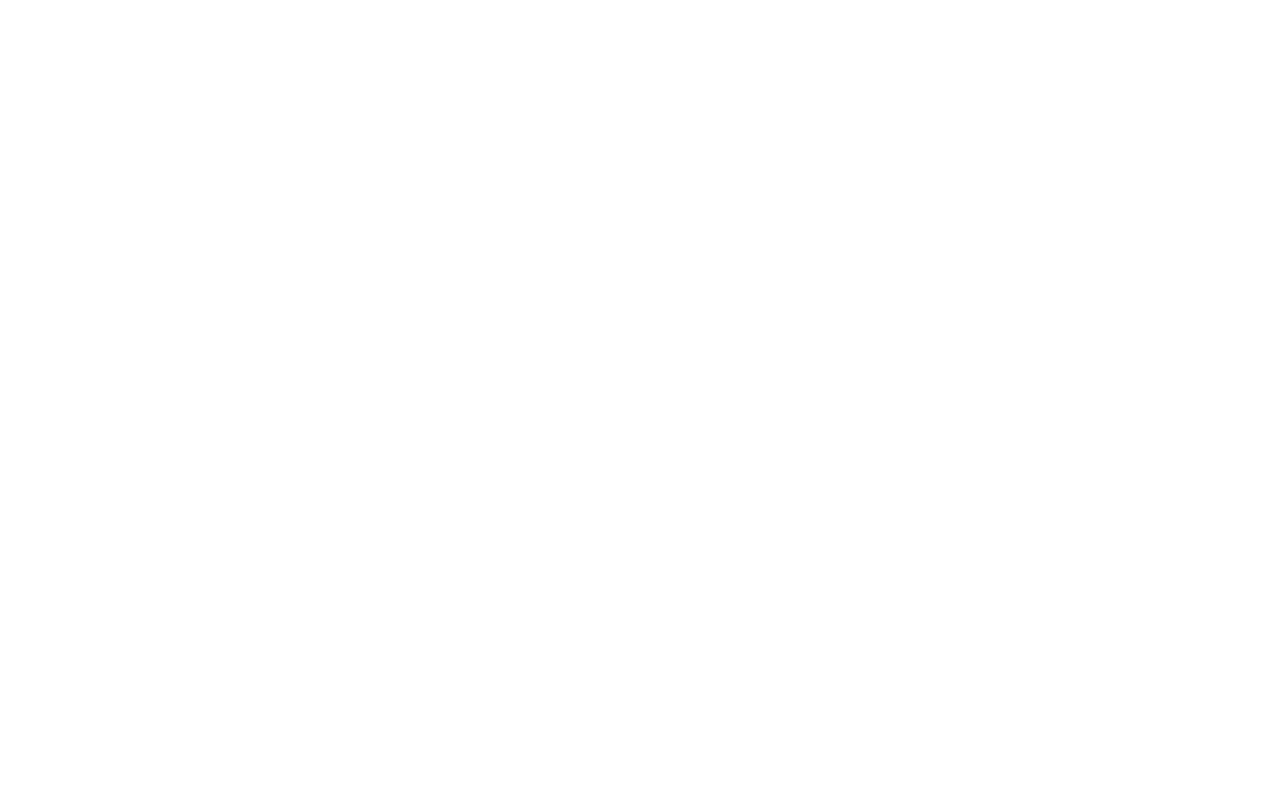
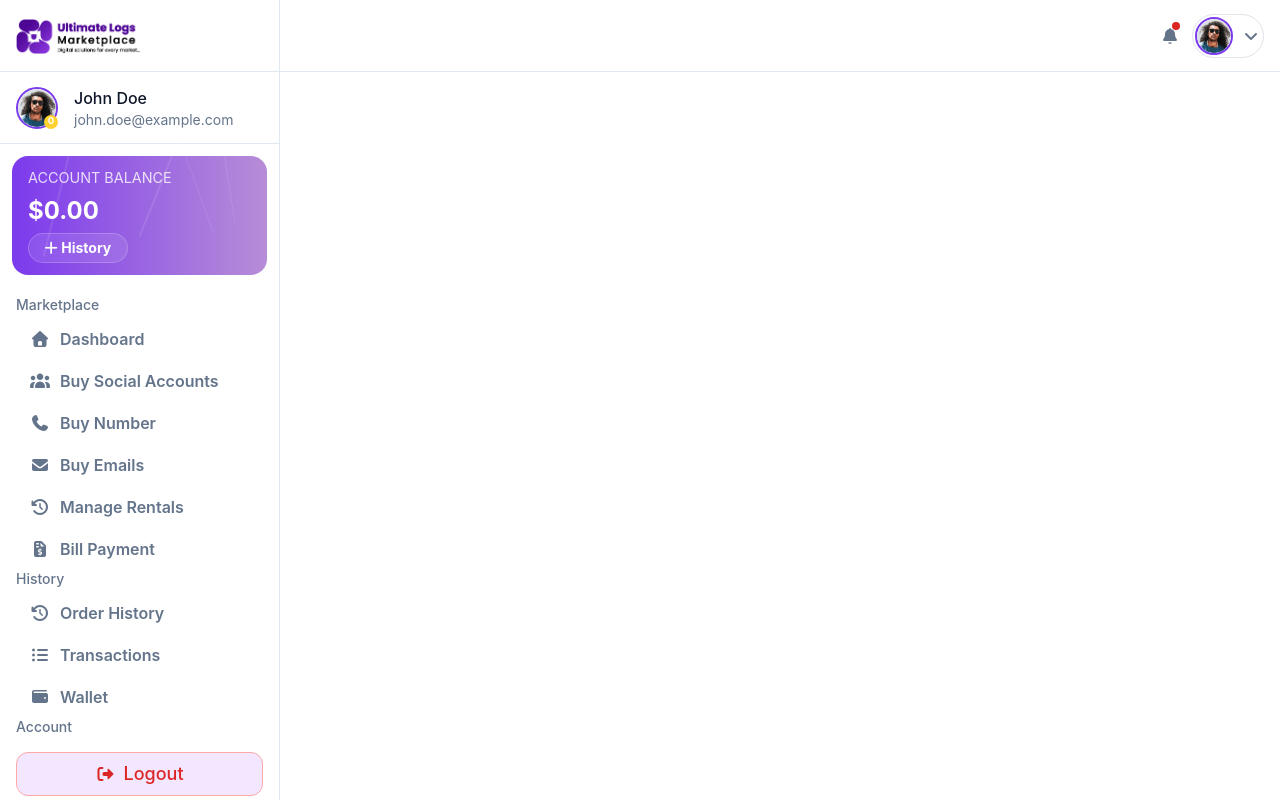
Before and after one commit to Daveed-dev/Ultimate-Logs-Marketplace, a React (Vite) app in the folder Vite-Frontend/: page /user in a window 1280 px wide. Built offline with nearby package versions, Linux system fonts and the light colour scheme.

Commit message:
Resructured the applayout by maving navar constant and created an active link with Nanlink

```diff
--- a/Vite-Frontend/src/App.jsx
+++ b/Vite-Frontend/src/App.jsx
@@ -5,6 +5,8 @@
 import Login from './auth/Login';
 import Signup from './auth/Signup';
 import AppLayout from './auth/AppLayout';
+import Dashboard from './AppLayout-Comp/Dashboard';
+import SmsService from './AppLayout-Comp/SmsService';
 
 const App = () => {
   return (
@@ -14,7 +16,12 @@
         <Route path='/user/*' element={<Auth />}>
           <Route path='login' element={<Login />} />
           <Route path='register' element={<Signup />} />
-          <Route path='dashboard' element={<AppLayout />} />
+        </Route>
+
+        {/* Main App */}
+        <Route path='/user' element={<AppLayout />}>
+          <Route path='dashboard' element={<Dashboard />} />
+          <Route path='sms-service' element={<SmsService />} />
         </Route>
       </Routes>
     </>
--- a/Vite-Frontend/src/AppLayout-Comp/Dashboard.jsx
+++ b/Vite-Frontend/src/AppLayout-Comp/Dashboard.jsx
@@ -1,21 +1,16 @@
 import React, { useEffect } from 'react';
 import Main from '../Dashboard-Comp/main.jsx';
-import Navbar from './Navbar.jsx';
+import { useOutletContext } from 'react-router-dom';
 
-const Dashboard = ({ setIsSidebarOpen, SetActivePanel }) => {
+const Dashboard = () => {
   useEffect(() => {
     document.title = 'Ultimate Tools Marketplace - Dashboard';
   }, []);
+  const { setIsSidebarOpen, SetActivePanel } = useOutletContext();
+
   return (
     <>
       <section className='lg:ml-[var(--aside-width)] w-full lg:w-[calc(100%-var(--aside-width))] h-screen pt-[var(--nav-height)] '>
-        {/*
-        NAVBAR
-        */}
-        <Navbar
-          setIsSidebarOpen={setIsSidebarOpen}
-          SetActivePanel={SetActivePanel}
-        />
         {/*
         MAIN CONTENT
         */}
--- a/Vite-Frontend/src/AppLayout-Comp/Sidebar.jsx
+++ b/Vite-Frontend/src/AppLayout-Comp/Sidebar.jsx
@@ -1,7 +1,13 @@
 import React, { useEffect, useState } from 'react';
-import { Link } from 'react-router-dom';
+import { NavLink, useLocation } from 'react-router-dom';
 
 const Sidebar = ({ isSidebarOpen, setIsSidebarOpen }) => {
+  const location = useLocation();
+  const isDashboard = location.pathname === '/user/dashboard';
+
+  const navLinkClass = ({ isActive }) =>
+    `flex items-center gap-2.5 text-base  py-2 px-2 font-semibold rounded-lg  ${isActive ? 'bg-[var(--white)] text-[var(--cl-purple)]' : 'text-[var(--text-muted)] hover:bg-[var(--white)] hover:text-[var(--cl-purple)]'} `;
+
   return (
     <>
       <aside
@@ -43,6 +49,47 @@
             <p className='text-[var(--gray)] text-sm'>john.doe@example.com</p>
           </div>
         </section>
+        {/*
+          Sidebar  Balance
+          */}
+        {!isDashboard && (
+          <section className='p-3'>
+            <div className='w-full h-fit bg-gradient-to-r from-[var(--cl-purple)] to-[var(--dark-pur)]/50 rounded-2xl px-4 py-3 flex flex-col gap-1.5 relative'>
+              <div className='absolute inset-0 pointer-events-none z-1'>
+                <span className='absolute left-12 -top-10 h-[120%] w-[1.5px] bg-white/10 rotate-[14deg]'></span>
+
+                <span className='absolute left-45 -top-10 h-[100%] w-[1px] bg-white/10 rotate-[-20deg]'></span>
+
+                <span className='absolute right-26 -top-10 h-[105%] w-[1.5px] bg-white/10 rotate-[22deg]'></span>
+
+                <span className='absolute right-10 -top-10 h-[90%] w-[1px] bg-white/10 rotate-[-9deg]'></span>
+              </div>
+
+              <div className=' '>
+                <p className='text-[var(--cl-white)]/80 text-sm md:text-[0.9rem]'>
+                  ACCOUNT BALANCE
+                </p>
+              </div>
+              <div>
+                <h1 className='text-[var(--cl-white)] text-xl md:text-2xl font-bold'>
+                  $0.00
+                </h1>
+              </div>
+              <div className='w-25'>
+                <NavLink
+                  href='#'
+                  className='flex items-center gap-1 bg-white/10 backdrop-blur-[10px] text-[var(--cl-white)] hover:-translate-y-0.5 transition-all text-sm font-bold duration-300 py-1 px-4 rounded-3xl border-1 border-[var(--cl-white)]/20'
+                >
+                  <i className='fa-solid fa-add '></i>
+                  <p>History</p>
+                </NavLink>
+              </div>
+            </div>
+          </section>
+        )}
+        {/*
+          end of Sidebar Balance
+          */}
         <section className='w-full px-4 pt-2 pb-4 overflow-y-auto  flex-1 scrollbar-hidden'>
           {/* FirstSection */}
           <div>
@@ -50,24 +97,18 @@
               Marketplace
             </h1>
             <nav className='pt-1  flex flex-col gap-0.5 pl-1.5'>
-              <a
-                href='#'
-                className='flex items-center gap-2.5 text-base  py-2 px-2 font-semibold rounded-lg bg-[var(--white)] text-[var(--cl-purple)]'
-              >
+              <NavLink to='/user/dashboard' className={navLinkClass}>
                 <i className='fas fa-home'></i>Dashboard
-              </a>
+              </NavLink>
               <a
                 href='#'
                 className='flex items-center gap-2.5 text-base  py-2 px-2 font-semibold rounded-lg text-[var(--text-muted)] hover:bg-[var(--white)] hover:text-[var(--cl-purple)]'
               >
                 <i className='fa-solid fa-users'></i>Buy Social Accounts
               </a>
-              <a
-                href='#'
-                className='flex items-center gap-2.5 text-base  py-2 px-2 font-semibold rounded-lg text-[var(--text-muted)] hover:bg-[var(--white)] hover:text-[var(--cl-purple)]'
-              >
+              <NavLink to='/user/sms-service' className={navLinkClass}>
                 <i className='fa-solid fa-phone'></i>Buy Number
-              </a>
+              </NavLink>
               <a
                 href='#'
                 className='flex items-center gap-2.5 text-base  py-2 px-2 font-semibold rounded-lg text-[var(--text-muted)] hover:bg-[var(--white)] hover:text-[var(--cl-purple)]'
@@ -166,12 +207,12 @@
           </div>
         </section>
         <section className='pt-2 pb-1 px-4 shrink-0 bg-[var(--cl-white)]'>
-          <Link to='/user/login'>
+          <NavLink to='/user/login'>
             <div className='w-full h-11 flex items-center gap-2 text-[#DC2626] border-1 border-[#ffa9a9] hover:bg-[#ffa9a9] bg-[var(--white)] justify-center rounded-lg cursor-pointer transition-all duration-300 rounded-xl'>
               <i className='fa-solid fa-right-from-bracket'></i>{' '}
               <span className='text-lg font-medium'>Logout</span>
             </div>
-          </Link>
+          </NavLink>
         </section>
       </aside>
     </>
--- /dev/null
+++ b/Vite-Frontend/src/AppLayout-Comp/SmsService.jsx
@@ -0,0 +1,18 @@
+import React, { useEffect } from 'react';
+import { useOutletContext } from 'react-router-dom';
+
+const SmsService = () => {
+  useEffect(() => {
+    document.title = 'Ultimate Tools Marketplace - SmsService';
+  }, []);
+  const { setIsSidebarOpen, SetActivePanel } = useOutletContext();
+  return (
+    <>
+      <section className='lg:ml-[var(--aside-width)] w-full lg:w-[calc(100%-var(--aside-width))] h-screen pt-[var(--nav-height)] bg-[var(--bg-body)]'>
+        <h1>SMS Servicves</h1>
+      </section>
+    </>
+  );
+};
+
+export default SmsService;
--- a/Vite-Frontend/src/auth/AppLayout.jsx
+++ b/Vite-Frontend/src/auth/AppLayout.jsx
@@ -1,9 +1,12 @@
 import React, { useEffect, useState } from 'react';
 import Sidebar from '../AppLayout-Comp/Sidebar.jsx';
+import Navbar from '../AppLayout-Comp/Navbar.jsx';
 import Dashboard from '../AppLayout-Comp/Dashboard.jsx';
 import Notification from '../AppLayout-Comp/Notification.jsx';
 import NotificationSidebar from '../AppLayout-Comp/NotificationSidebar.jsx';
 import UserprofileSidebar from '../AppLayout-Comp/UserprofileSidebar.jsx';
+import SmsService from '../AppLayout-Comp/SmsService.jsx';
+import { Outlet } from 'react-router-dom';
 
 const AppLayout = () => {
   const [isSidebarOpen, setIsSidebarOpen] = useState(false);
@@ -37,9 +40,23 @@
           ></div>
         )}
 
-        <Dashboard
+        {/*
+        NAVBAR
+        */}
+        <Navbar
           setIsSidebarOpen={setIsSidebarOpen}
           SetActivePanel={SetActivePanel}
+        />
+
+        {/* <Dashboard
+          setIsSidebarOpen={setIsSidebarOpen}
+          SetActivePanel={SetActivePanel}
+        /> */}
+        <Outlet
+          context={{
+            setIsSidebarOpen,
+            SetActivePanel,
+          }}
         />
 
         {(ActivePanel || selectedNotification) && (
```
